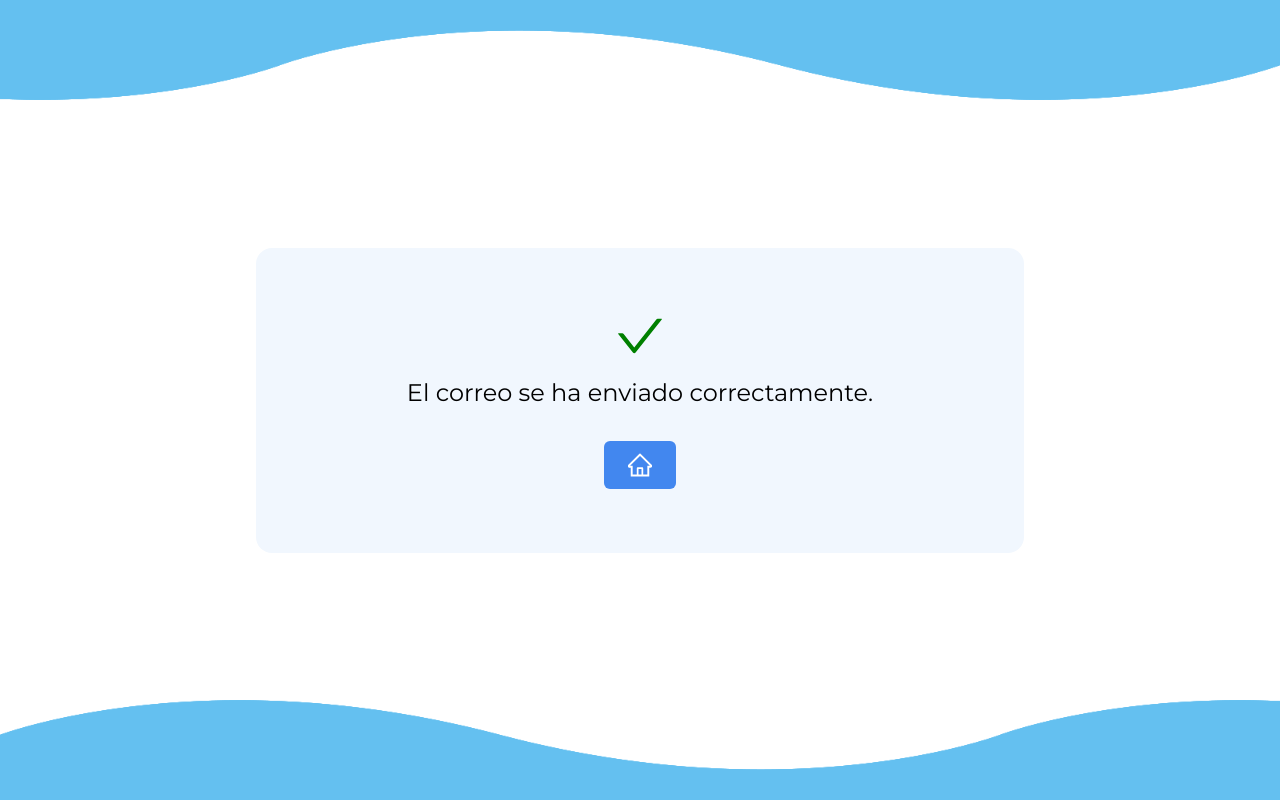
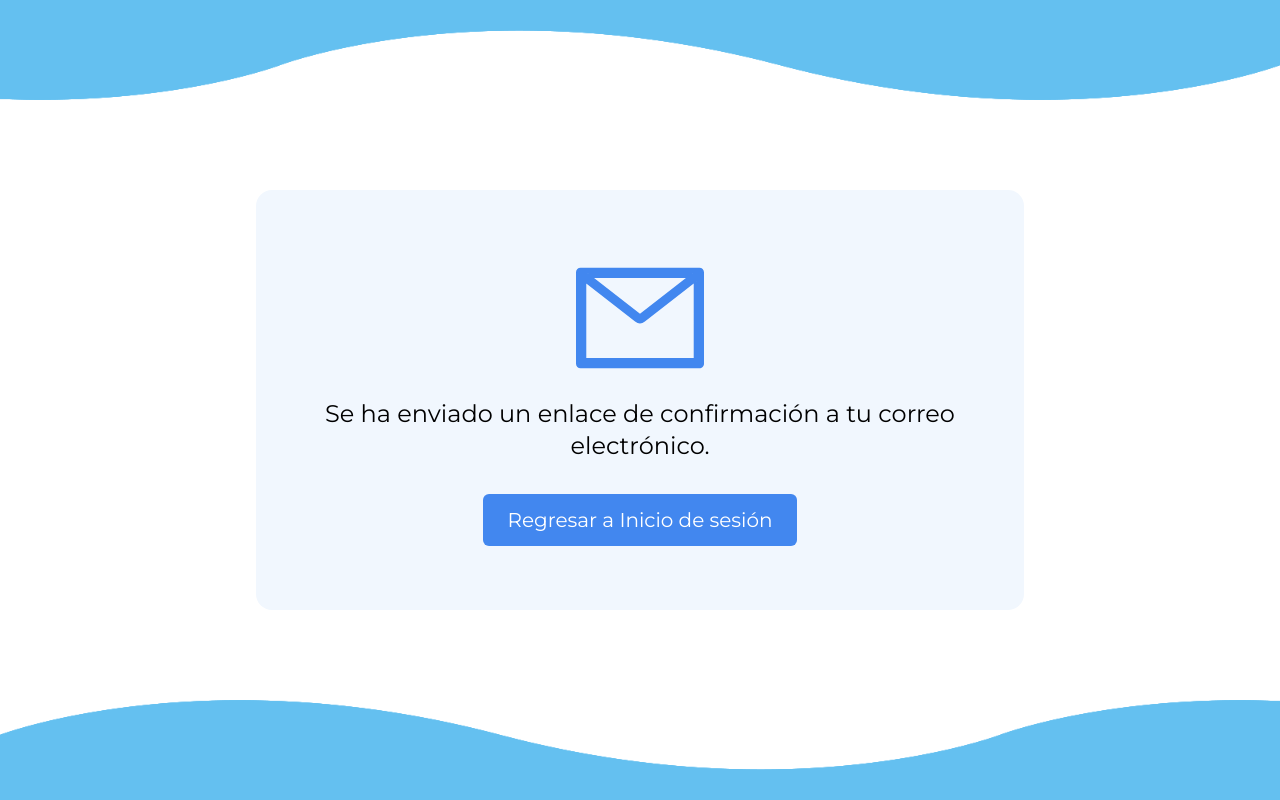
Before and after one commit to alanvviera/DentalSystem, a Next.js app: page /successfulemail in a window 1280 px wide. Built offline with nearby package versions, Linux system fonts and the light colour scheme.

Commit message:
Changed email verification message

```diff
--- a/app/successfulemail/page.jsx
+++ b/app/successfulemail/page.jsx
@@ -3,9 +3,9 @@ import Link from "next/link";
 import Background from "@/components/Background";
 import { useEffect, useState } from "react";
 import {
+  MailOutlined,
   CheckOutlined,
   LoadingOutlined,
-  HomeOutlined,
 } from "@ant-design/icons";
 
 export default function SuccessfulEmail() {
@@ -39,15 +39,13 @@ export default function SuccessfulEmail() {
           )}
           {state.success && (
             <section className="text-center py-8">
-              <CheckOutlined style={{ fontSize: "48px", color: "green" }} />
+              <MailOutlined className="text-9xl text-primary" />
               <p className="text-2xl mt-4">
-                El correo se ha enviado correctamente.
+                Se ha enviado un enlace de confirmación a tu correo electrónico.
               </p>
               <Link href="/login">
                 <button className="bg-primary text-white py-3 px-6 mt-8 rounded-md text-xl">
-                  <div className="flex items-center">
-                    <HomeOutlined style={{ fontSize: "24px" }} />
-                  </div>
+                  <p>Regresar a Inicio de sesión</p>
                 </button>
               </Link>
             </section>
```
